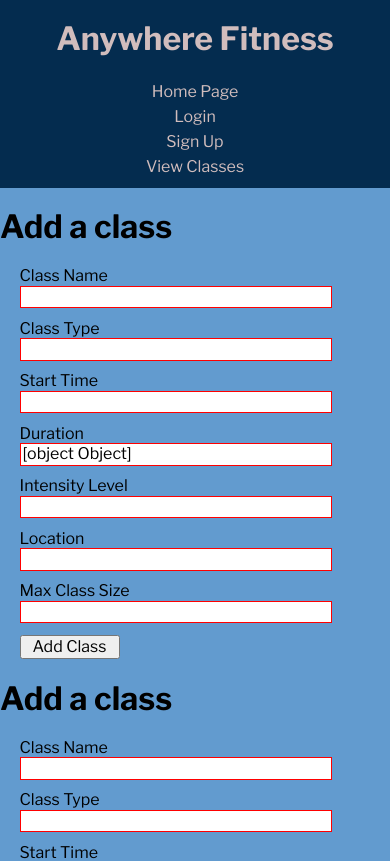
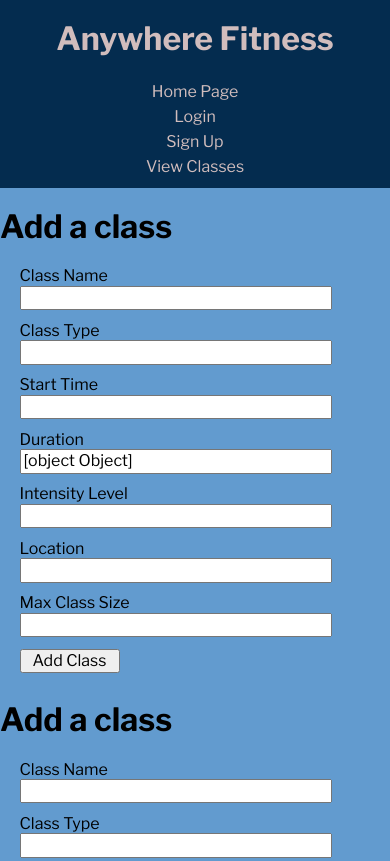
Before and after one commit to ft-anywhere-fitness/Full-Time-Anywhere-Fitness-Front-End, a React (Create React App) app: page /classes/add in a window 390 px wide. Shown: the top 861 px of the page. Built offline with nearby package versions, Linux system fonts and the light colour scheme.

Commit message:
added comments

```diff
--- a/src/App.js
+++ b/src/App.js
@@ -19,7 +19,7 @@ function App() {
   return (
     <div className="app">
       <Header/>
-      {/* I just put AddClassForm in here temporarily so I could see if for styling --- Adam */}
+      {/* I just put AddClassForm in here temporarily so I could see it for styling --- Adam */}
       <AddClassForm/>
       <Routes>
         <Route exact path="/" element={<Landing />}/>
--- a/src/components/AddClassForm.js
+++ b/src/components/AddClassForm.js
@@ -135,7 +135,8 @@ function AddClassForm({ addNewClass }) {
         </section>
 
       <section className='addclassimg'>
-        {/* image goes here */}
+        {/* background image for right side of component goes here */}
+
       </section>
     </div>
   );
--- a/src/index.css
+++ b/src/index.css
@@ -651,6 +651,7 @@ nav {
   max-width: 100%;
   display: flex;
   background-color: #629bcf;
+  padding-bottom: 2%;
 }
 .addclassform {
   width: 50%;
@@ -659,10 +660,9 @@ form {
   display: flex;
   flex-direction: column;
 }
-label {
-  margin-left: 5%;
-}
-input {
+.addclassform label,
+input,
+button {
   margin-left: 5%;
 }
 .addclassform h1 {
@@ -673,17 +673,14 @@ input {
   background-repeat: repeat-x;
   background-image: url('/src/assets/fitness-class-img.jpg');
   background-position: center;
-  color: #ffffff;
   width: 50%;
 }
 .form-item {
   margin-bottom: 3%;
-  border: 1px solid red;
   width: 400px;
 }
 button {
   width: 100px;
-  margin-left: 5%;
 }
 @media (max-width: 850px) {
   .addclasscontainer {
@@ -700,14 +697,6 @@ button {
   .addclassform h1 {
     text-align: start;
   }
-  .addclassimg {
-    width: 50%;
-  }
-  .form-item {
-    width: 80%;
-  }
-}
-@media (max-width: 550px) {
   .form-item {
     width: 80%;
   }
--- a/src/less/addclassform.less
+++ b/src/less/addclassform.less
@@ -2,11 +2,13 @@
     box-sizing: border-box;
     max-width: 100%;
     display: flex;
-    background-color: rgb(98, 155, 207);
+    background-color: rgb(98, 155, 207); //I thought this looked like a nice color, but anyone feel free to change it
+    padding-bottom: 2%;
 }
 
 .addclassform{
     width: 50%;
+    //50% so that the image can go on the other half
 }
 
 form{
@@ -14,12 +16,9 @@ form{
     flex-direction: column;
 }
 
-label{
+.addclassform label, input, button{
     margin-left: 5%;
-}
-
-input{
-    margin-left: 5%;;
+    //just to get it off the left side of the screen. I thought this looked better than having it centered
 }
 
 .addclassform h1{
@@ -31,25 +30,24 @@ input{
     background-repeat: repeat-x;
     background-image: url('/src/assets/fitness-class-img.jpg');
     background-position:center;
-    color: rgb(255, 255, 255);
     width: 50%;
 }
 
 .form-item{
     margin-bottom: 3%;
-    border: 1px solid red;
     width: 400px;
+    // wasn't totally sure how wide to make this
 }
 
 button{
     width: 100px;
-    margin-left: 5%;
+    //I basically picked an arbitrary width
 }
 
 @media(max-width: 850px){
+    //it just started to look funky at this screen width
     .addclasscontainer{
         display: flex;
-        // flex-wrap: wrap;
         width: 100%;
         justify-content: center;
     }
@@ -63,10 +61,7 @@ button{
 
     .addclassform h1{
         text-align: start;
-    }
-
-    .addclassimg{
-        width: 50%;
+        //it just didn't look right in the center here
     }
 
     .form-item{
@@ -74,13 +69,9 @@ button{
     }
 }
 
-@media(max-width: 550px){
-    .form-item{
-        width: 80%;
-    }
-}
 
 @media(max-width: 450px){
+    //this is too skinny to have the image so I axed the image here
     .addclassimg{
         display: none;
     }
```
